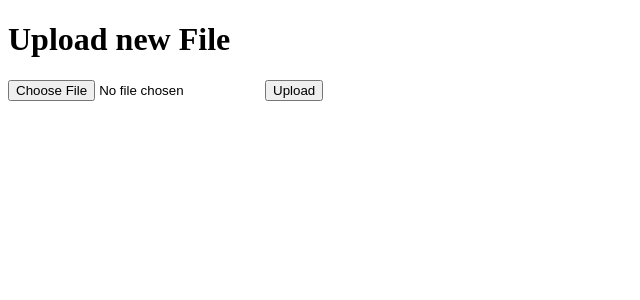
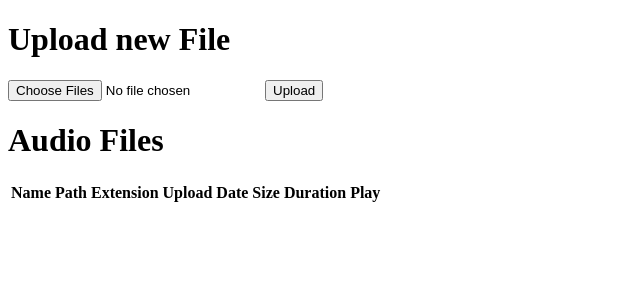
Before and after one commit to akashpambhar/threewaystudio-task, a Flask app: page / in a window 1280 px wide. Shown: the top 300 px of the page, without its empty margins (0-640 px from the left). Run offline with Flask 3, Linux system fonts and the light colour scheme; lists and menus that the app fills with data are empty.

Commit message:
implement multiple file upload

```diff
--- a/main.py
+++ b/main.py
@@ -3,11 +3,35 @@ from flask import Flask, request, redirect, render_template
 from werkzeug.utils import secure_filename
 import magic
 from mutagen import File
+from flask_sqlalchemy import SQLAlchemy
+from sqlalchemy.sql import func
+from datetime import date
 
-UPLOAD_FOLDER = './uploads'
+UPLOAD_FOLDER = 'static'
 
 app = Flask(__name__)
 app.config['UPLOAD_FOLDER'] = UPLOAD_FOLDER
+app.config['SQLALCHEMY_DATABASE_URI'] = 'mysql://root:akash@localhost:3306/threewaystudio'
+
+db = SQLAlchemy(app)
+
+class AudioFile(db.Model):
+    id = db.Column(db.Integer, primary_key=True, autoincrement=True)
+    name = db.Column(db.String(100), nullable=False)
+    size = db.Column(db.Float, nullable=False)
+    upload_date = db.Column(db.Date)
+    extension = db.Column(db.String(50))
+    duration = db.Column(db.Float, nullable=False)
+    path = db.Column(db.String(300), nullable=False)
+
+    def __init__(self, name, size, upload_date, extension, duration, path):
+        self.name = name
+        self.size = size
+        self.upload_date = upload_date
+        self.extension = extension
+        self.duration = duration
+        self.path = path
+
 
 def determine_file_type(filename):
     mime = magic.Magic()
@@ -16,32 +40,99 @@ def determine_file_type(filename):
 
 @app.route("/", methods=["POST", "GET"])
 def upload():
+    db.create_all()
+    res = ""
+    duration_exceeds = False
+
     if request.method == "POST":
-        if 'file' not in request.files:
-            print("no file part")
-            return redirect(request.url)
+        files = request.files.getlist('file[]')
+        file_count = 0
+        for file in files:
+            res = handle_upload(file)
+            if(res == -1):
+                duration_exceeds = True
+                break
+            file_count += res
 
-        file = request.files['file']
-        if file.filename == '':
-            print('No selected file')
-            return redirect(request.url)
+        res = f'{file_count} uploaded of {len(files)}'
 
-        filename = secure_filename(file.filename)
-        file_path = os.path.join(app.config['UPLOAD_FOLDER'], filename)
-        if file:
-            file.save(file_path)
-            print(os.stat(path=file_path))
-            print(filename)
-            al = File(file_path).info.length
-            print(al)
+    audio_files = AudioFile.query.all()
+    return render_template("index.html", audio_files=audio_files, duration_exceeds=duration_exceeds, file_count=res)
 
-        if "Audio" not in determine_file_type(file_path):
-                os.remove(file_path)
-                print('Not an audio file')
-                return redirect(request.url)
-        return "uploaded"
 
-    return render_template('index.html')
+@app.route('/delete_audio/<int:id>', methods=['POST'])
+def delete_audio(id):
+    audio_file = AudioFile.query.get(id)
+    if audio_file:
+        os.remove(audio_file.path)
+        db.session.delete(audio_file)
+        db.session.commit()
+    return redirect("/")
+
+def handle_upload(file):
+    if not file:
+        return 0
+    if file.filename == '':
+        print('No selected file')
+        return 0
+
+    filename = secure_filename(file.filename)
+    file_path = os.path.join(
+        app.root_path, app.config['UPLOAD_FOLDER'], filename)
+
+    file.save(file_path)
+
+    if not check_if_audio:
+        return 0
+
+    duration = round(File(file_path).info.length/60, 2)
+    if not check_duration(file_path, duration):
+        return -1
+
+    extension = ""
+    if len(filename.rsplit('.', 1)) > 2:
+        extension = filename.rsplit('.', 1)[1]
+
+    save_to_database(filename, file_path, extension, duration)
+
+    return 1
+
+def check_if_audio(file_path):
+    if "Audio" not in determine_file_type(file_path):
+        os.remove(file_path)
+        print('Not an audio file')
+        return False
+
+    return True
+
+def check_duration(file_path, duration):
+    total_duration = db.session.query(
+        func.sum(AudioFile.duration)).scalar()
+    total_duration = total_duration if total_duration else 0
+
+    if duration + total_duration > 10:
+        os.remove(file_path)
+        print("duration exceeds")
+        return False
+
+    return True
+
+def save_to_database(filename, file_path, extension, duration):
+    audio_file = AudioFile(
+        filename,
+        round(bytes_to_megabytes(os.stat(path=file_path).st_size), 2),
+        date.today(),
+        extension,
+        duration,
+        file_path
+    )
+
+
+    db.session.add(audio_file)
+    db.session.commit()
+
+def bytes_to_megabytes(bytes_size):
+    return bytes_size / (1024 ** 2)
 
 if __name__ == "__main__":
     app.run(debug=True)
--- a/templates/index.html
+++ b/templates/index.html
@@ -6,8 +6,50 @@
   <body>
     <h1>Upload new File</h1>
     <form method="post" enctype="multipart/form-data">
-      <input type="file" name="file" />
+      <input type="file" name="file[]" multiple/>
       <input type="submit" value="Upload" />
     </form>
+
+    {% if duration_exceeds == True: %}
+    <h2>Your total time exceeds 10 mins</h2>
+    {% endif %}
+
+    {% if file_count: %}
+    <h2>{{ file_count }}</h2>
+    {% endif %}
+
+    <h1>Audio Files</h1>
+    <table>
+        <tr>
+            <th>Name</th>
+            <th>Path</th>
+            <th>Extension</th>
+            <th>Upload Date</th>
+            <th>Size</th>
+            <th>Duration</th>
+            <th>Play</th>
+        </tr>
+        {% for audio in audio_files %}
+        <tr>
+            <td>{{ audio.name }}</td>
+            <td>{{ audio.path }}</td>
+            <td>{{ audio.extension }}</td>
+            <td>{{ audio.upload_at }}</td>
+            <td>{{ audio.size }}</td>
+            <td>{{ audio.duration }}</td>
+            <td>
+                <audio controls>
+                    <source src="{{ url_for('static', filename=audio.name) }}" type="audio/mpeg">
+                    Your browser does not support the audio element.
+                </audio>
+            </td>
+            <td>
+                <form method="post" action="{{ url_for('delete_audio', id=audio.id) }}">
+                    <button type="submit">Delete</button>
+                </form>
+            </td>
+        </tr>
+        {% endfor %}
+    </table>
   </body>
 </html>
```
Also changed, not shown: 1 other file.
